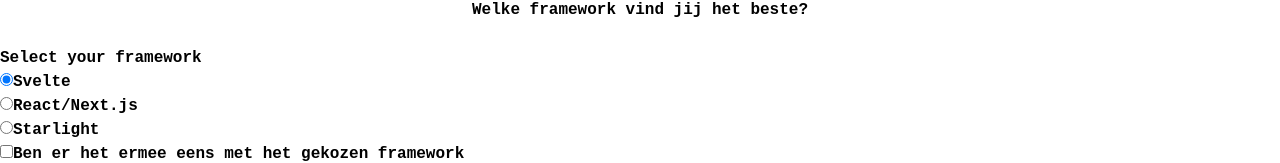
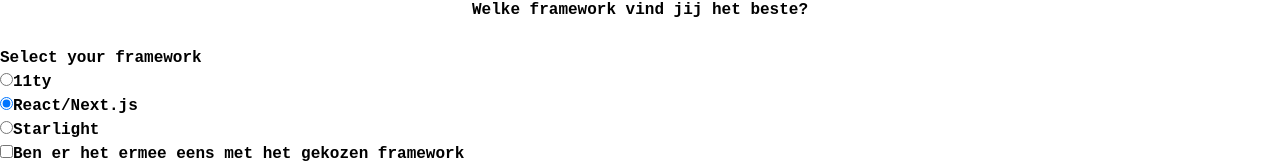
Before and after one commit to nadiachaja/react-next.js-tech-stack, a Next.js app in the folder my-app/: page / in a window 1280 px wide. Shown: the part 772-935 px from the top of the page. Built offline with nearby package versions, Linux system fonts and the light colour scheme.

Commit message:
#1 input aangepast

```diff
--- a/my-app/app/page.jsx
+++ b/my-app/app/page.jsx
@@ -14,12 +14,12 @@
   <legend>Select your framework</legend>
 
   <div>
-    <input type="radio" id="svelte" name="drone" value="svelte" defaultChecked />
-    <label htmlFor="svelte">Svelte</label>
+    <input type="radio" id="11ty" name="drone" value="11ty"/>
+    <label htmlFor="11ty">11ty</label>
   </div>
 
   <div>
-    <input type="radio" id="reactnext.js" name="drone" value="react/next.js" />
+    <input type="radio" id="reactnext.js" name="drone" value="react/next.js" defaultChecked/>
     <label htmlFor="react/next.js">React/Next.js</label>
   </div>
 
```
